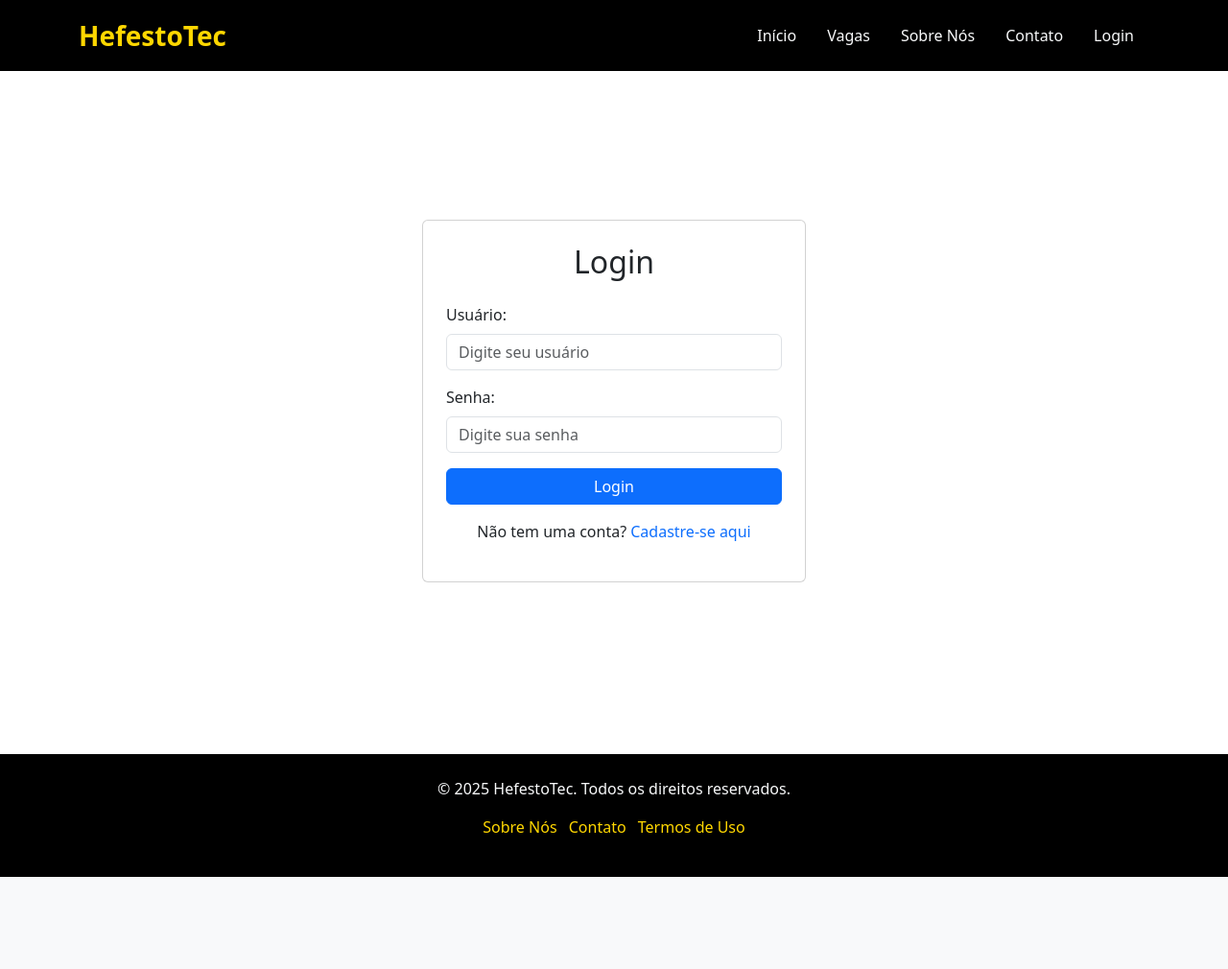
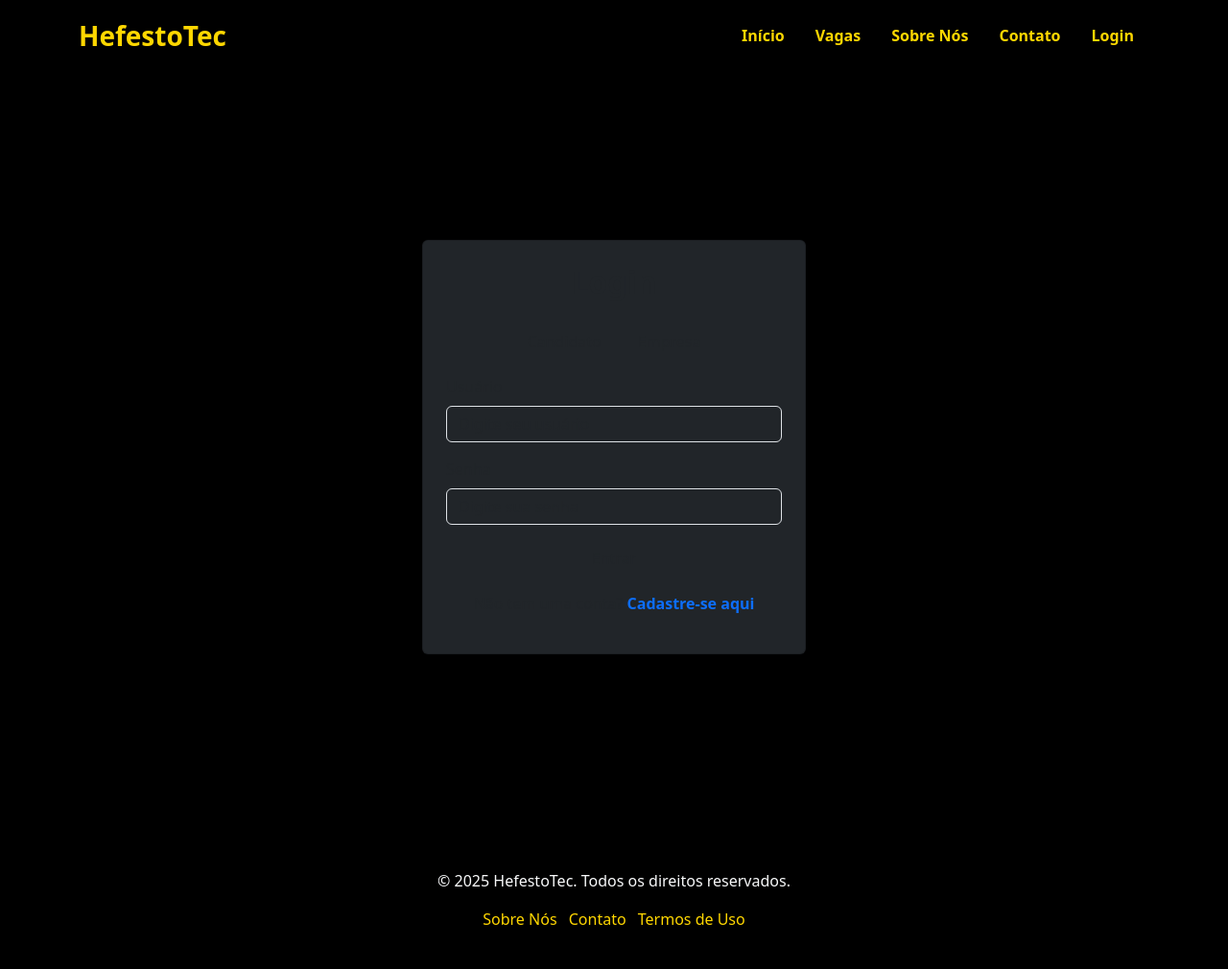
Before and after one commit to TRaquelyalu/Hefesto_project, a Django app: page /login/ in a window 1280 px wide. Shown: the whole page at 96% size. Before the commit the page ends 914 px from the top, so only its background shows below. Run offline with Django 5.2, Linux system fonts and the light colour scheme.

Commit message:
Atualizações no views.py e urls.py; correções e novas funcionalidades

```diff
--- a/vagas/templates/vagas/base.html
+++ b/vagas/templates/vagas/base.html
@@ -10,48 +10,60 @@
     <!-- CSS personalizado -->
     <link rel="stylesheet" href="{% static 'css/styles.css' %}">
     <style>
-        .bg-black {
-            background-color: #000;
-        }
-        .text-gold {
-            color: #ffd700;
-        }
-        .btn-gold {
-            background-color: #ffd700;
-            color: #000;
-        }
-        .btn-gold:hover {
-            background-color: #e6c300;
-            color: #000;
-        }
+        /* Estilo adicional */
         .footer-link {
-            color: #ffd700;
+            color: #FFD700;
             text-decoration: none;
         }
         .footer-link:hover {
             text-decoration: underline;
         }
+        .nav-link {
+            color: #FFD700 !important;
+            font-weight: bold;
+        }
+        .nav-link:hover {
+            color: #FFC700 !important;
+        }
+        .navbar-brand {
+            color: #FFD700 !important;
+        }
+        .navbar-brand:hover {
+            color: #FFC700 !important;
+        }
+        body {
+            background-color: #000;
+            color: #fff;
+        }
     </style>
 </head>
 <body>
     <!-- Cabeçalho -->
-    <header class="bg-black text-light py-3">
+    <header class="bg-black text-light py-3 shadow-sm">
         <div class="container d-flex justify-content-between align-items-center">
             <!-- Logotipo -->
-            <a href="{% url 'index' %}" class="navbar-brand text-gold fw-bold fs-3">HefestoTec</a>
+            <a href="{% url 'index' %}" class="navbar-brand fw-bold fs-3">HefestoTec</a>
 
             <!-- Menu de navegação -->
             <nav>
                 <ul class="nav">
-                    <li class="nav-item"><a href="{% url 'index' %}" class="nav-link text-light">Início</a></li>
-                    <li class="nav-item"><a href="{% url 'listar_vagas' %}" class="nav-link text-light">Vagas</a></li>
-                    <li class="nav-item"><a href="{% url 'sobre_nos' %}" class="nav-link text-light">Sobre Nós</a></li>
-                    <li class="nav-item"><a href="{% url 'contato' %}" class="nav-link text-light">Contato</a></li>
+                    <li class="nav-item">
+                        <a href="{% url 'index' %}" class="nav-link">Início</a>
+                    </li>
+                    <li class="nav-item">
+                        <a href="{% url 'listar_vagas' %}" class="nav-link">Vagas</a>
+                    </li>
+                    <li class="nav-item">
+                        <a href="{% url 'sobre_nos' %}" class="nav-link">Sobre Nós</a>
+                    </li>
+                    <li class="nav-item">
+                        <a href="{% url 'contato' %}" class="nav-link">Contato</a>
+                    </li>
                     <li class="nav-item">
                         {% if user.is_authenticated %}
-                            <a href="{% url 'logout' %}" class="nav-link text-light">Logout</a>
+                            <a href="{% url 'logout' %}" class="nav-link">Logout</a>
                         {% else %}
-                            <a href="{% url 'login' %}" class="nav-link text-light">Login</a>
+                            <a href="{% url 'login' %}" class="nav-link">Login</a>
                         {% endif %}
                     </li>
                 </ul>
@@ -86,9 +98,15 @@
         <div class="container">
             <p>&copy; 2025 HefestoTec. Todos os direitos reservados.</p>
             <ul class="list-inline">
-                <li class="list-inline-item"><a href="{% url 'sobre_nos' %}" class="footer-link">Sobre Nós</a></li>
-                <li class="list-inline-item"><a href="{% url 'contato' %}" class="footer-link">Contato</a></li>
-                <li class="list-inline-item"><a href="{% url 'termos_de_uso' %}" class="footer-link">Termos de Uso</a></li>
+                <li class="list-inline-item">
+                    <a href="{% url 'sobre_nos' %}" class="footer-link">Sobre Nós</a>
+                </li>
+                <li class="list-inline-item">
+                    <a href="{% url 'contato' %}" class="footer-link">Contato</a>
+                </li>
+                <li class="list-inline-item">
+                    <a href="{% url 'termos_de_uso' %}" class="footer-link">Termos de Uso</a>
+                </li>
             </ul>
         </div>
     </footer>
--- a/vagas/templates/vagas/login.html
+++ b/vagas/templates/vagas/login.html
@@ -1,26 +1,46 @@
 {% extends 'vagas/base.html' %}
 
+{% block content %}
+<section class="bg-black text-gold py-5">
+    <div class="container d-flex justify-content-center align-items-center" style="min-height: 80vh;">
+        <div class="card bg-dark text-gold p-4 border-gold shadow-lg" style="width: 25rem;">
+            <h2 class="text-center fw-bold mb-4">Login</h2>
 
-{% block content %}
-<div class="container d-flex justify-content-center align-items-center" style="height: 80vh;">
-    <div class="card p-4" style="width: 25rem;">
-        <h2 class="text-center">Login</h2>
-        <form method="post" class="mt-3">
+            <!-- Botões de Seleção de Tipo de Login -->
+            <div class="mb-3 text-center">
+                <button type="button" class="btn btn-gold me-2" onclick="selecionarTipo('candidato')">Candidato</button>
+                <button type="button" class="btn btn-gold" onclick="selecionarTipo('empresa')">Empresa</button>
+            </div>
+
+            <!-- Formulário de Login -->
+            <form method="POST" action="{% url 'login' %}">
                 {% csrf_token %}
+                <input type="hidden" name="tipo_usuario" id="tipo_usuario" value="candidato"> <!-- Valor padrão -->
+
                 <div class="mb-3">
-                <label for="username" class="form-label">Usuário:</label>
-                <input type="text" name="username" id="username" class="form-control" placeholder="Digite seu usuário">
+                    <label for="username" class="form-label">Usuário</label>
+                    <input type="text" name="username" id="username" class="form-control bg-dark text-light border-gold" placeholder="Digite seu usuário" required>
                 </div>
                 <div class="mb-3">
-                <label for="password" class="form-label">Senha:</label>
-                <input type="password" name="password" id="password" class="form-control" placeholder="Digite sua senha">
+                    <label for="password" class="form-label">Senha</label>
+                    <input type="password" name="password" id="password" class="form-control bg-dark text-light border-gold" placeholder="Digite sua senha" required>
                 </div>
-            <button type="submit" class="btn btn-primary w-100">Login</button>
+                <button type="submit" class="btn btn-gold w-100">Entrar</button>
             </form>
+
+            <!-- Link para Cadastro -->
             <p class="text-center mt-3">
                 Não tem uma conta?
-            <a href="{% url 'register' %}" class="text-decoration-none">Cadastre-se aqui</a>
+                <a href="{% url 'register' %}" class="text-gold text-decoration-none fw-bold">Cadastre-se aqui</a>
             </p>
         </div>
     </div>
+</section>
+
+<script>
+    // Função para alternar o tipo de login
+    function selecionarTipo(tipo) {
+        document.getElementById('tipo_usuario').value = tipo;
+    }
+</script>
 {% endblock %}
--- a/vagas/urls.py
+++ b/vagas/urls.py
@@ -1,38 +1,36 @@
 from django.urls import path
-from django.contrib.auth import views as auth_views
 from django.shortcuts import render
 from . import views
 
 urlpatterns = [
-    # Página inicial dinâmica
+    # Página inicial
     path('', views.index, name='index'),
 
     # Vagas
-    path('vagas/listar/', views.listar_vagas, name='listar_vagas'),
+    path('vagas/', views.listar_vagas, name='listar_vagas'),
     path('vagas/criar/', views.criar_vaga, name='criar_vaga'),
     path('vagas/editar/<int:id>/', views.editar_vaga, name='editar_vaga'),
     path('vagas/excluir/<int:id>/', views.excluir_vaga, name='excluir_vaga'),
 
     # Inscrições
     path('vagas/inscrever/<int:vaga_id>/', views.inscrever, name='inscrever'),
-    path('vagas/candidatar-se/<int:vaga_id>/', views.candidatar_se, name='candidatar_se'),
     path('vagas/inscricoes/', views.listar_inscricoes, name='listar_inscricoes'),
-    path('vagas/excluir-inscricao/<int:id>/', views.excluir_inscricao, name='excluir_inscricao'),
+    path('vagas/inscricao/excluir/<int:id>/', views.excluir_inscricao, name='excluir_inscricao'),
 
     # Autenticação
-    path('login/', auth_views.LoginView.as_view(template_name='vagas/login.html'), name='login'),
+    path('login/', views.login_view, name='login'),
     path('logout/', views.custom_logout, name='logout'),
     path('register/', views.register, name='register'),
 
-    # Gerenciamento de perfil (apenas candidatos)
-    path('perfil/editar/', views.editar_perfil, name='editar_perfil'),
-    path('perfil/', views.ver_perfil, name='ver_perfil'),
+    # Painéis
+    path('painel/candidato/', views.painel_candidato, name='painel_candidato'),
+    path('painel/empresa/', views.painel_empresa, name='painel_empresa'),
 
     # Páginas adicionais
     path('sobre-nos/', views.sobre_nos, name='sobre_nos'),
     path('contato/', views.contato, name='contato'),
     path('termos-de-uso/', views.termos_de_uso, name='termos_de_uso'),
 
-    # Teste ou desenvolvimento (opcional)
+    # Teste ou desenvolvimento
     path('test/', lambda request: render(request, 'vagas/test.html'), name='test'),
 ]
--- a/vagas/views.py
+++ b/vagas/views.py
@@ -1,43 +1,76 @@
 from django.shortcuts import render, redirect, get_object_or_404
 from django.contrib.auth.decorators import login_required
-from django.contrib.auth import logout, login
+from django.contrib.auth import logout, login, authenticate
 from django.contrib import messages
 from django.contrib.auth.forms import UserCreationForm
 from django.core.paginator import Paginator
-from .forms import VagaForm, InscricaoForm, ProfileForm
+from .forms import VagaForm, InscricaoForm
 from .models import Vaga, Inscricao
-
 
 # Página inicial dinâmica
 def index(request):
     user_group = None
-    if request.user.is_authenticated:
-        if request.user.groups.exists():
-            user_group = request.user.groups.first().name  # Obtém o nome do primeiro grupo
+    if request.user.is_authenticated and request.user.groups.exists():
+        user_group = request.user.groups.first().name
     return render(request, 'vagas/index.html', {'user_group': user_group})
+
+
+# Login personalizado
+def login_view(request):
+    if request.method == "POST":
+        username = request.POST.get('username')
+        password = request.POST.get('password')
+        tipo_usuario = request.POST.get('tipo_usuario')
+
+        user = authenticate(request, username=username, password=password)
+        if user:
+            login(request, user)
+            if tipo_usuario == "candidato" and user.groups.filter(name="Candidato").exists():
+                return redirect('painel_candidato')
+            elif tipo_usuario == "empresa" and user.groups.filter(name="Empresa").exists():
+                return redirect('painel_empresa')
+            else:
+                messages.error(request, "Tipo de usuário inválido.")
+                return redirect('login')
+        else:
+            messages.error(request, "Credenciais inválidas.")
+    return render(request, 'vagas/login.html')
+
+
+# Painéis
+@login_required
+def painel_candidato(request):
+    if not request.user.groups.filter(name="Candidato").exists():
+        messages.error(request, "Acesso restrito a candidatos.")
+        return redirect('index')
+    return render(request, 'vagas/painel_candidato.html')
+
+
+@login_required
+def painel_empresa(request):
+    if not request.user.groups.filter(name="Empresa").exists():
+        messages.error(request, "Acesso restrito a empresas.")
+        return redirect('index')
+    return render(request, 'vagas/painel_empresa.html')
 
 
 # Listar vagas
 def listar_vagas(request):
-    query = request.GET.get('q', '')  # Pesquisar por vagas
-    vagas = Vaga.objects.filter(titulo__icontains=query) if query else Vaga.objects.all()
+    query = request.GET.get('q', '')
+    vagas = Vaga.objects.filter(titulo__icontains=query) if query else Vaga.objects.all().order_by('-id')
     paginator = Paginator(vagas, 5)
     page_number = request.GET.get('page')
     page_obj = paginator.get_page(page_number)
 
-    # Verifica se o usuário pertence a algum grupo
-    is_candidato = request.user.is_authenticated and request.user.groups.filter(name='Candidato').exists()
-    is_empresa = request.user.is_authenticated and request.user.groups.filter(name='Empresa').exists()
-
     return render(request, 'vagas/listar_vagas.html', {
         'page_obj': page_obj,
         'query': query,
-        'is_candidato': is_candidato,
-        'is_empresa': is_empresa,
+        'is_candidato': request.user.is_authenticated and request.user.groups.filter(name="Candidato").exists(),
+        'is_empresa': request.user.is_authenticated and request.user.groups.filter(name="Empresa").exists(),
     })
 
 
-# Criar vaga (apenas para recrutadores)
+# Gerenciamento de vagas (somente para empresas)
 @login_required
 def criar_vaga(request):
     if not request.user.groups.filter(name="Empresa").exists():
@@ -46,14 +79,13 @@
     form = VagaForm(request.POST or None)
     if request.method == 'POST' and form.is_valid():
         vaga = form.save(commit=False)
-        vaga.criador = request.user  # Define o criador como o usuário autenticado
+        vaga.criador = request.user
         vaga.save()
         messages.success(request, 'Vaga criada com sucesso!')
         return redirect('listar_vagas')
     return render(request, 'vagas/criar_vaga.html', {'form': form})
 
 
-# Editar vaga
 @login_required
 def editar_vaga(request, id):
     vaga = get_object_or_404(Vaga, id=id)
@@ -68,7 +100,6 @@
     return render(request, 'vagas/editar_vaga.html', {'form': form})
 
 
-# Excluir vaga
 @login_required
 def excluir_vaga(request, id):
     vaga = get_object_or_404(Vaga, id=id)
@@ -80,13 +111,14 @@
     return redirect('listar_vagas')
 
 
-# Inscrever-se em uma vaga (apenas para candidatos)
+# Inscrições (somente para candidatos)
 @login_required
 def inscrever(request, vaga_id):
     vaga = get_object_or_404(Vaga, id=vaga_id)
     if not request.user.groups.filter(name="Candidato").exists():
         messages.error(request, 'Apenas candidatos podem se inscrever em vagas.')
-        return redirect('index')
+        return redirect('listar_vagas')
+
     form = InscricaoForm(request.POST or None)
     if request.method == 'POST' and form.is_valid():
         inscricao = form.save(commit=False)
@@ -95,44 +127,30 @@
         inscricao.save()
         messages.success(request, 'Inscrição realizada com sucesso!')
         return redirect('listar_vagas')
+
     return render(request, 'vagas/inscrever.html', {'form': form, 'vaga': vaga})
 
 
-# Listar inscrições (apenas para candidatos)
 @login_required
 def listar_inscricoes(request):
     if not request.user.groups.filter(name="Candidato").exists():
         messages.error(request, 'Apenas candidatos podem visualizar inscrições.')
         return redirect('index')
+
     inscricoes = Inscricao.objects.filter(usuario=request.user)
     return render(request, 'vagas/listar_inscricoes.html', {'inscricoes': inscricoes})
 
 
-# Excluir inscrição
 @login_required
 def excluir_inscricao(request, id):
     inscricao = get_object_or_404(Inscricao, id=id)
     if inscricao.usuario != request.user:
         messages.error(request, 'Você não tem permissão para excluir esta inscrição.')
         return redirect('listar_inscricoes')
+
     inscricao.delete()
     messages.success(request, 'Inscrição excluída com sucesso!')
     return redirect('listar_inscricoes')
-
-
-# Editar perfil (apenas para candidatos)
-@login_required
-def editar_perfil(request):
-    if not request.user.groups.filter(name="Candidato").exists():
-        messages.error(request, 'Apenas candidatos podem editar o currículo.')
-        return redirect('index')
-    profile = request.user.profile
-    form = ProfileForm(request.POST or None, request.FILES or None, instance=profile)
-    if request.method == 'POST' and form.is_valid():
-        form.save()
-        messages.success(request, 'Currículo atualizado com sucesso!')
-        return redirect('editar_perfil')
-    return render(request, 'vagas/editar_perfil.html', {'form': form})
 
 
 # Registro de usuários
@@ -164,32 +182,3 @@
 
 def termos_de_uso(request):
     return render(request, 'vagas/termos_de_uso.html')
-
-
-# Candidatar-se a uma vaga (apenas para candidatos)
-@login_required
-def candidatar_se(request, vaga_id):
-    vaga = get_object_or_404(Vaga, id=vaga_id)
-    if not request.user.groups.filter(name="Candidato").exists():
-        messages.error(request, 'Apenas candidatos podem se candidatar a vagas.')
-        return redirect('listar_vagas')
-
-    if request.method == 'POST':
-        form = InscricaoForm(request.POST)
-        if form.is_valid():
-            inscricao = form.save(commit=False)
-            inscricao.vaga = vaga
-            inscricao.usuario = request.user
-            inscricao.save()
-            messages.success(request, 'Você se candidatou com sucesso!')
-            return redirect('listar_vagas')
-    else:
-        form = InscricaoForm()
-
-    return render(request, 'vagas/candidatar_se.html', {'form': form, 'vaga': vaga})
-
-
-# Ver perfil (apenas para usuários autenticados)
-@login_required
-def ver_perfil(request):
-    return render(request, 'vagas/perfil.html')
```
Also changed, not shown: hefesto_project/settings.py (+9 -9 lines), vagas/templates/vagas/contato.html (+16 -11 lines), vagas/templates/vagas/editar_vaga.html (+4 -4 lines), vagas/templates/vagas/inscrever.html (+11 -6 lines), vagas/templates/vagas/listar_vagas.html (+20 -16 lines), vagas/templates/vagas/painel_candidato.html (added, +7 -0 lines), vagas/templates/vagas/painel_empresa.html (added, +7 -0 lines), vagas/templates/vagas/sobre_nos.html (+17 -5 lines), vagas/static/vagas/styles.css (line endings or trailing spaces). Lines whose indentation alone changed are shown as unchanged.
